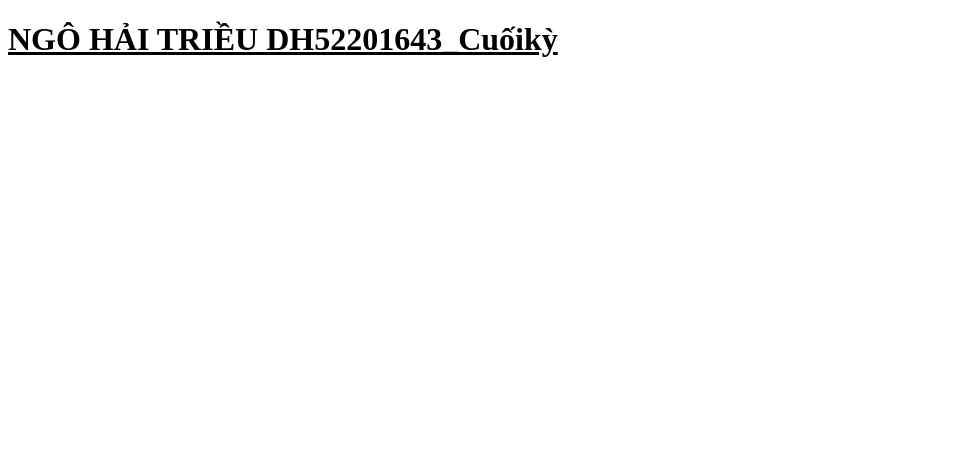
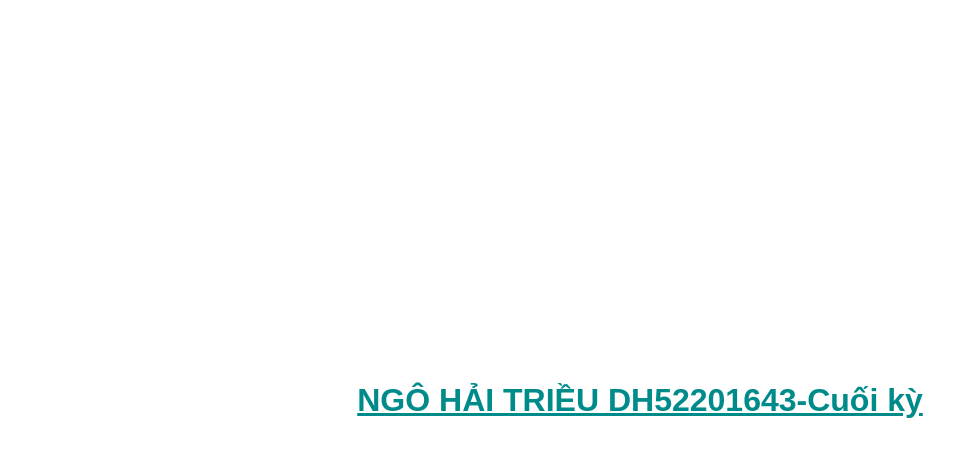
Before and after one commit to 04ngohaitrieu-ux/haitrieu-project, a website: page frontend/index.html in a window 1280 px wide. Shown: the whole page, without its empty margins (0-978 px from the left). Drawn offline with Linux system fonts and the light colour scheme.

Commit message:
Update student name and add center alignment with teal color

```diff
--- a/frontend/index.html
+++ b/frontend/index.html
@@ -3,8 +3,22 @@
 <head>
     <meta charset="UTF-8">
     <title>Frontend Static Deployment Test (Vercel)</title>
+    <style>
+        body {
+            display: flex;
+            justify-content: center;
+            align-items: center;
+            min-height: 100vh;
+            margin: 0;
+            font-family: Arial, sans-serif;
+        }
+        h1 {
+            color: #008B8B;
+            text-align: center;
+        }
+    </style>
 </head>
 <body>
-    <h1><u>NGÔ HẢI TRIỀU DH52201643_Cuốikỳ</u></h1>
+    <h1><u>NGÔ HẢI TRIỀU DH52201643-Cuối kỳ</u></h1>
 </body>
 </html>
```
